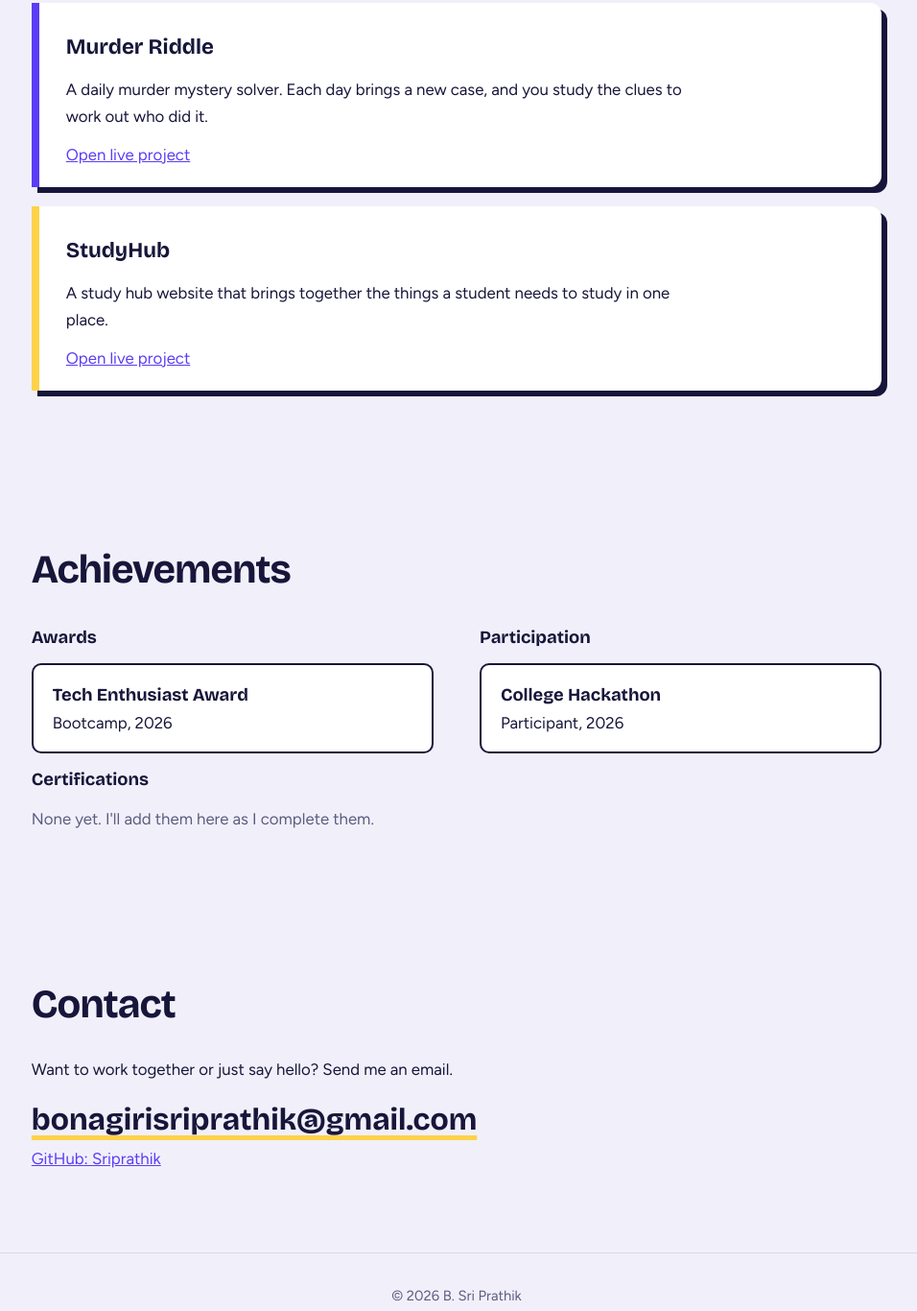
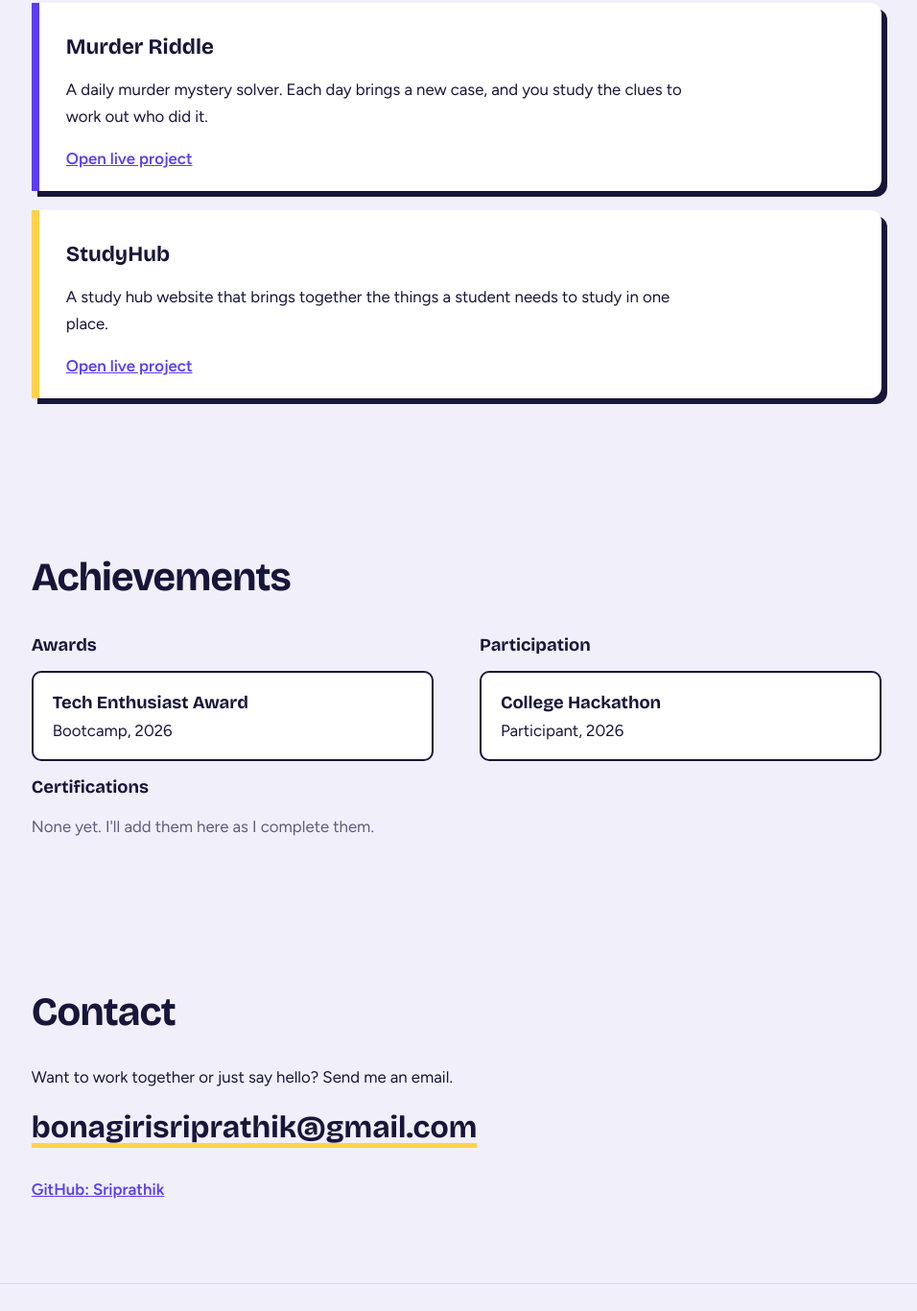
Before and after one commit to Sriprathik/Portfolio, a plain HTML site: page index.html in a window 1280 px wide. Shown: the part 1846-3212 px from the top of the page at 96% size, without its empty margins (164-1120 px from the left). Drawn offline with nearby package versions, Linux system fonts and the light colour scheme.

Commit message:
Add files via upload

```diff
--- a/style.css
+++ b/style.css
@@ -92,6 +92,8 @@ h1 { font-family: var(--display); font-weight: 800; font-size: clamp(3rem, 9vw,
 .project:nth-of-type(even) { border-left-color: var(--sun); }
 .project:hover { transform: translate(-2px, -2px); box-shadow: 9px 9px 0 var(--ink); }
 .project h3 { font-size: 1.4rem; }
+.project-link { display: inline-block; margin-top: 4px; font-weight: 600; }
+.profile-links { margin-top: 24px; font-weight: 600; }
 .tech { color: var(--muted); font-size: .95rem; font-weight: 600; }
 
 /* ACHIEVEMENTS */
```
